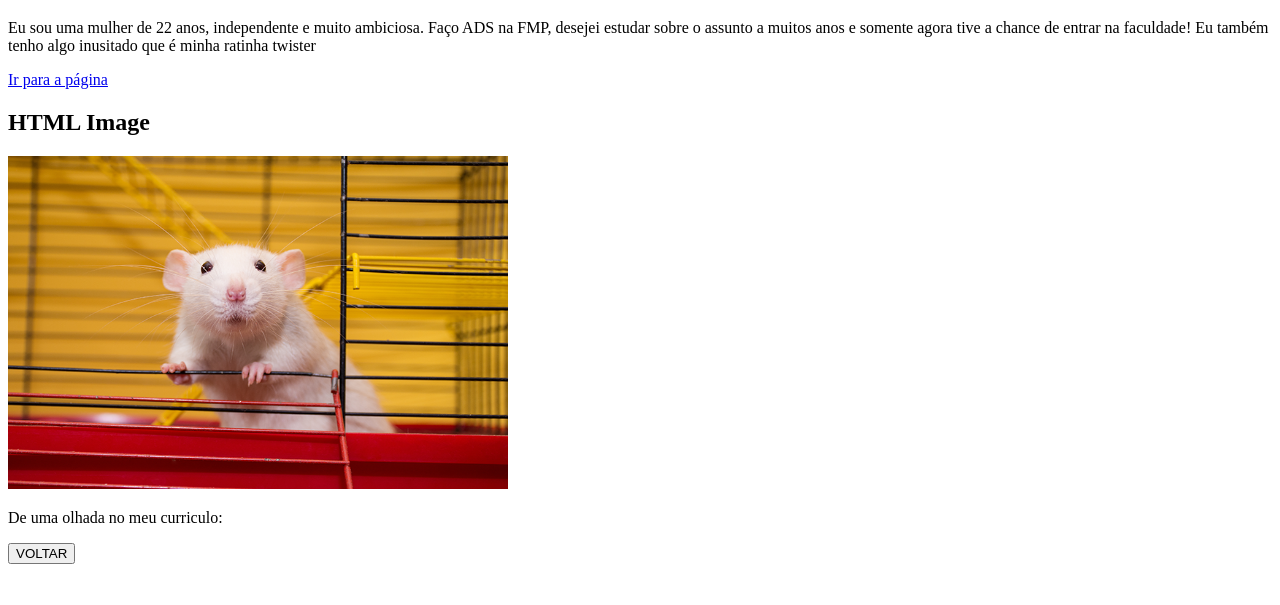
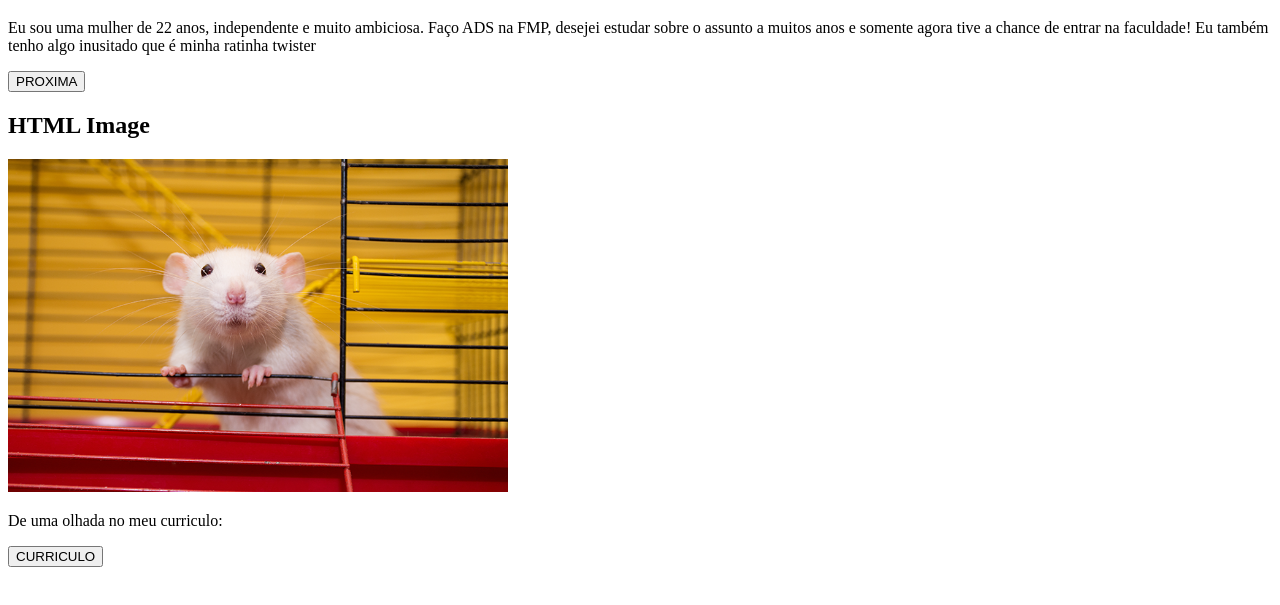
Before and after one commit to annapoletto-maker/AkiraRize, a plain HTML site: page index.html in a window 1280 px wide. Shown: the part 61-666 px from the top of the page. Drawn offline with Linux system fonts and the light colour scheme.

Commit message:
Update index.html

```diff
--- a/index.html
+++ b/index.html
@@ -8,13 +8,17 @@
 <body>
     <h1>Anna Luiza Poletto</h1>
     <p>Eu sou uma mulher de 22 anos, independente e muito ambiciosa. Faço ADS na FMP, desejei estudar sobre o assunto a muitos anos e somente agora tive a chance de entrar na faculdade! Eu também tenho algo inusitado que é minha ratinha twister</p>
-<a href="pagina2.html"> Ir para a página</a>
+<a href="pagina2.html">
+    <div class="container">
+            <button>PROXIMA</button>
+          </div>
+</a>
 <h2>HTML Image</h2>
     <img src="ratinha1.png" alt="Trulli" width="500" height="333">
 <p>De uma olhada no meu curriculo:</p>
 <a href="file:///C:/Users/ADS.DESKTOP-AKL3I15/Desktop/meuprimeirohtml/index.html">
    <div class="container">
-            <button>VOLTAR</button>
+            <button>CURRICULO</button>
           </div>
 </a>
 </body>
```
